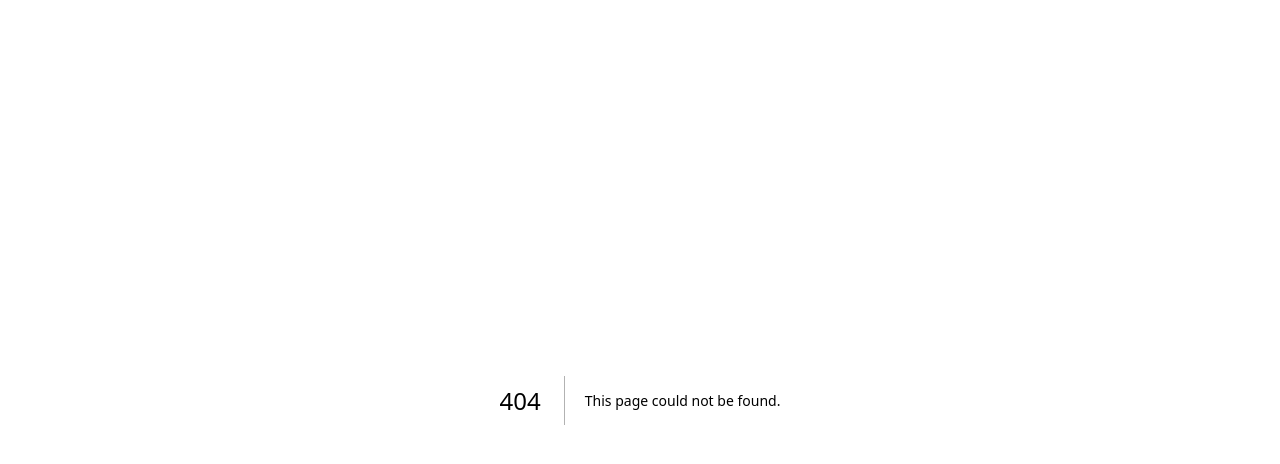
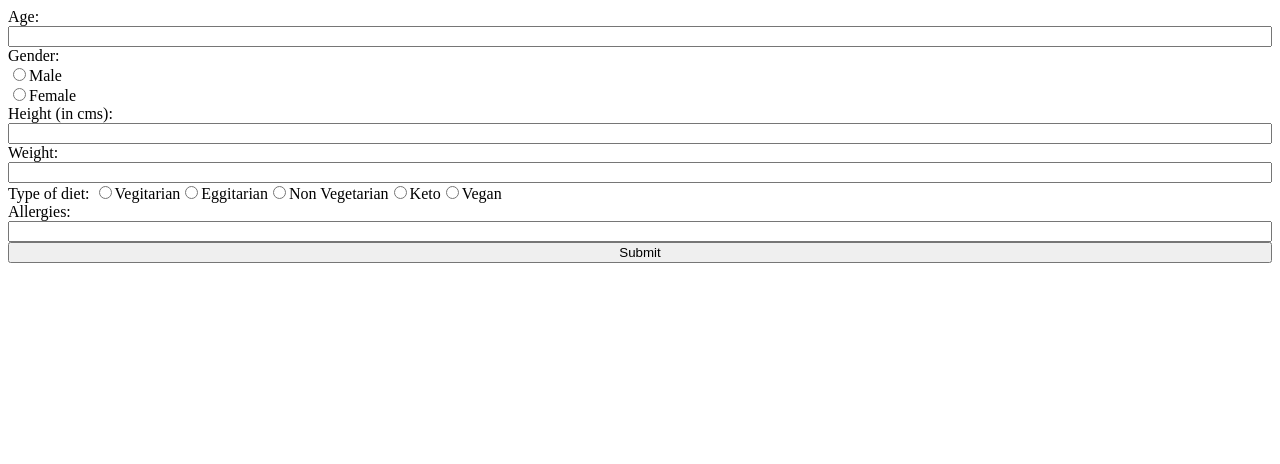
Before and after one commit to satuiro/medfriend, a Next.js app: page /calorie in a window 1280 px wide. Before the commit this address had no page. Shown: the top 464 px of the page. Built offline with nearby package versions, Linux system fonts and the light colour scheme.

Commit message:
frontend calorie assitant module

```diff
--- a/jsconfig.json
+++ b/jsconfig.json
@@ -1,7 +1,7 @@
 {
   "compilerOptions": {
     "paths": {
-      "@/*": ["./src/*"]
+      "@/*": ["./*"]
     }
   }
 }
--- a/next.config.js
+++ b/next.config.js
@@ -1,4 +1,6 @@
 /** @type {import('next').NextConfig} */
-const nextConfig = {}
+const nextConfig = {
+  reactStrictMode: true,
+}
 
 module.exports = nextConfig
--- /dev/null
+++ b/pages/_app.js
@@ -0,0 +1,5 @@
+import '@/styles/globals.css'
+
+export default function App({ Component, pageProps }) {
+  return <Component {...pageProps} />
+}
--- /dev/null
+++ b/pages/_document.js
@@ -0,0 +1,13 @@
+import { Html, Head, Main, NextScript } from 'next/document'
+
+export default function Document() {
+  return (
+    <Html lang="en">
+      <Head />
+      <body>
+        <Main />
+        <NextScript />
+      </body>
+    </Html>
+  )
+}
--- /dev/null
+++ b/pages/api/calorie.js
@@ -0,0 +1,4 @@
+export default function handler(req, res) {
+  const { age, gender, height, weight, diet, allergies } = JSON.parse(req.body);
+  console.log(age, gender, height, weight, diet, allergies);
+}
--- /dev/null
+++ b/pages/calorie.js
@@ -0,0 +1,85 @@
+import styles from "./../styles/calorie.module.css";
+import { useState } from "react";
+export default function Calorie() {
+  const [response, setResponse] = useState(null);
+  function handleSubmit(e) {
+    e.preventDefault();
+    const { target: el } = e;
+    const {
+      age: { value: age },
+      gender: { value: gender },
+      height: { value: height },
+      weight: { value: weight },
+      diet: { value: diet },
+      allergies: { value: allergies },
+    } = el;
+    const obj = { age, gender, height, weight, diet, allergies };
+    fetch("/api/calorie", { method: "POST", body: JSON.stringify(obj) })
+      .then((res) => res.json())
+      .then((data) => {
+        console.log(data);
+        setResponse(data);
+      });
+  }
+  return (
+    <>
+      <form
+        className={styles.form}
+        onSubmit={(e) => {
+          // console.log(e)
+          handleSubmit(e);
+        }}
+      >
+        <>
+          <label htmlFor="age">Age: </label>
+          <input type="text" pattern="[0-9]{2}" name="age" id="age" />
+        </>
+        <>
+          <label htmlFor="gender">Gender: </label>
+          <div>
+            <input type="radio" name="gender" value="male" id="male" />
+            <label htmlFor="male">Male</label>
+          </div>
+          <div>
+            <input type="radio" name="gender" value="female" id="female" />
+            <label htmlFor="female">Female</label>
+          </div>
+        </>
+        <>
+          <label htmlFor="height">Height (in cms): </label>
+          <input type="text" name="height" pattern="[0-9]{3}" id="height" />
+        </>
+        <>
+          <label htmlFor="weight">Weight: </label>
+          <input type="text" name="weight" id="weight" pattern="[0-9]{2,3}" />
+        </>
+        <div>
+          <label htmlFor="diet">Type of diet: </label>
+
+          <input type="radio" name="diet" id="veg" />
+          <label htmlFor="veg">Vegitarian</label>
+
+          <input type="radio" name="diet" id="egg" />
+          <label htmlFor="egg">Eggitarian</label>
+
+          <input type="radio" name="diet" id="nonVeg" />
+          <label htmlFor="nonVeg">Non Vegetarian</label>
+
+          <input type="radio" name="diet" id="keto" />
+          <label htmlFor="keto">Keto</label>
+
+          <input type="radio" name="diet" id="vegan" />
+          <label htmlFor="vegan">Vegan</label>
+        </div>
+        <>
+          <label htmlFor="allergies">Allergies: </label>
+          <input type="text" name="allergies" id="allergies" />
+        </>
+        <>
+          <button type="submit">Submit</button>
+        </>
+      </form>
+      <div className="response"></div>
+    </>
+  );
+}
--- a/src/app/layout.js
+++ /dev/null
@@ -1,17 +0,0 @@
-import './globals.css'
-import { Inter } from 'next/font/google'
-
-const inter = Inter({ subsets: ['latin'] })
-
-export const metadata = {
-  title: 'Med friend',
-  description: '',
-}
-
-export default function RootLayout({ children }) {
-  return (
-    <html lang="en">
-      <body className={inter.className}>{children}</body>
-    </html>
-  )
-}
--- a/src/app/page.js
+++ /dev/null
@@ -1,6 +0,0 @@
-import Image from "next/image";
-import styles from "./page.module.css";
-
-export default function Home() {
-  return <></>;
-}
--- /dev/null
+++ b/styles/calorie.module.css
@@ -0,0 +1,4 @@
+.form {
+    display: flex;
+    flex-direction: column;
+}
```
Also changed, not shown: pages/index.js (added, +17 -0 lines), styles/Home.module.css (added), styles/globals.css (added), 2 other files (tests, documents, lock files or other folders).
